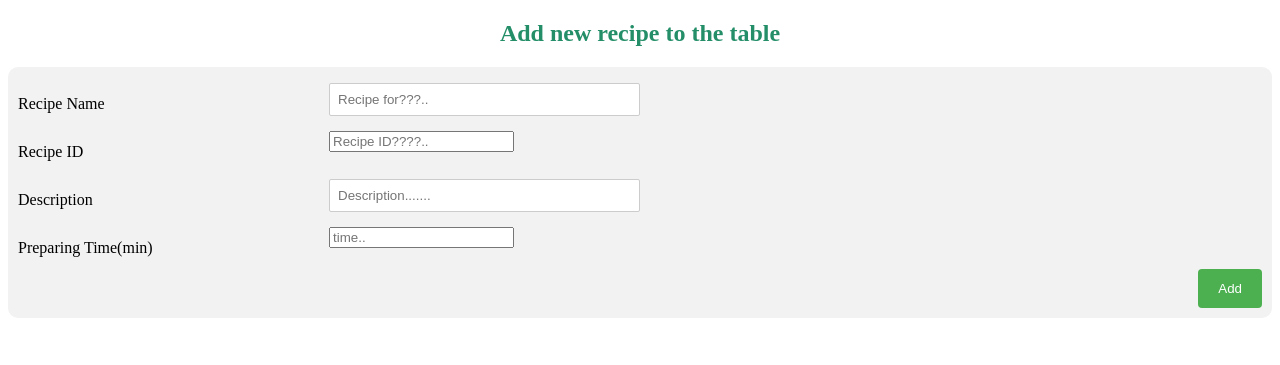
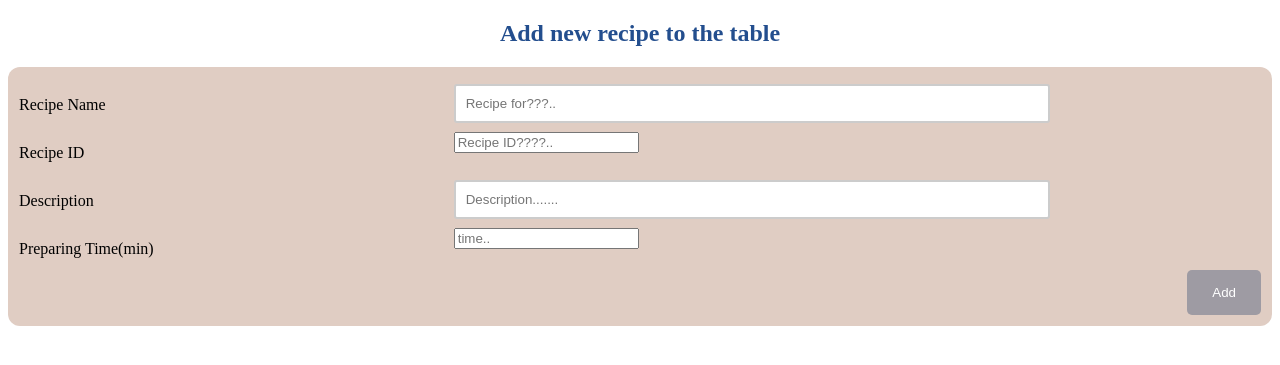
Before and after one commit to wickramasr/DatabaseApp--A8, a PHP site: page /Add_new_recipe.php in a window 1280 px wide. Shown: the top 365 px of the page. Run offline with PHP 8.4, Linux system fonts and the light colour scheme.

Commit message:
Update Add_new_recipe.php

```diff
--- a/Add_new_recipe.php
+++ b/Add_new_recipe.php
@@ -7,10 +7,10 @@
   box-sizing: border-box;
 }
 input[type=text], select, textarea {
-  width: 50%;
-  padding: 8px;
-  border: 1px solid #ccc;
-  border-radius: 2px;
+  width: 80%;
+  padding: 10px;
+  border: 2px solid #ccc;
+  border-radius: 3px;
   resize: vertical;
 }
 label {
@@ -18,11 +18,11 @@ label {
   display: inline-block;
 }
 input[type=submit] {
-  background-color: #4CAF50;
+  background-color: #9e9ba3;
   color: white;
-  padding: 12px 20px;
+  padding: 15px 25px;
   border: none;
-  border-radius: 4px;
+  border-radius: 5px;
   cursor: pointer;
   float: right;
 }
@@ -30,18 +30,18 @@ input[type=submit]:hover {
   background-color: #45a049;
 }
 .container {
-  border-radius: 10px;
-  background-color: #f2f2f2;
-  padding: 10px;
+  border-radius: 12px;
+  background-color: #e0cdc3;
+  padding: 11px;
 }
 .col-25 {
   float: left;
-  width: 25%;
+  width: 35%;
   margin-top: 6px;
 }
 .col-75 {
   float: left;
-  width: 50%;
+  width: 60%;
   margin-top: 6px;
 }
 /* Clear floats after the columns */
@@ -53,7 +53,7 @@ input[type=submit]:hover {
 /* Responsive layout - when the screen is less than 600px wide, make the two columns stack on top of each other instead of next to each other */
 @media screen and (max-width: 600px) {
   .col-25, .col-75, input[type=submit] {
-    width: 50%;
+    width: 60%;
     margin-top: 0;
   }
 }
@@ -61,7 +61,7 @@ input[type=submit]:hover {
 </head>
 <body>
 
-<h2><center><font color="#238E68"><strong>Add new recipe to the table</strong></font></center></h2></h2>
+<h2><center><font color="#234e8e"><strong>Add new recipe to the table</strong></font></center></h2></h2>
 
 
 <div class="container">
```
